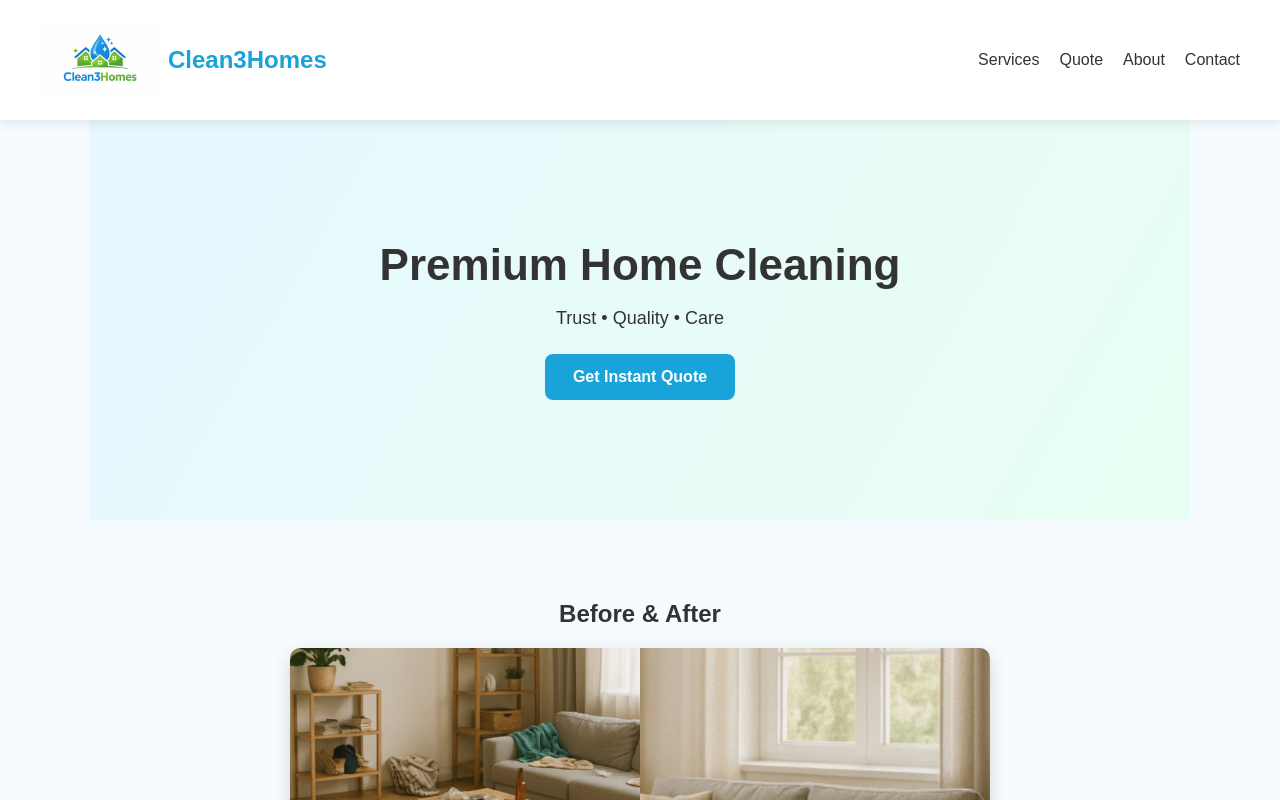
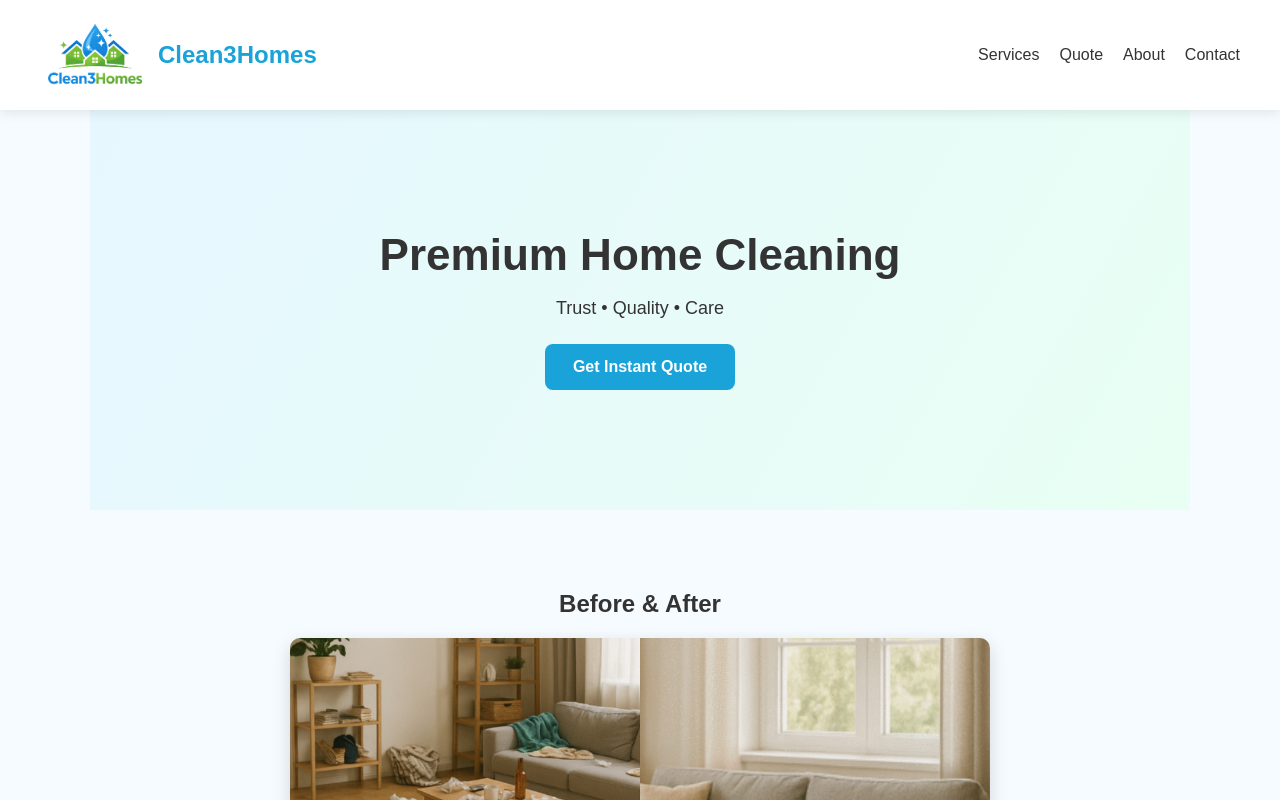
Before and after one commit to emersonscheffer/clean3homes, a React (Vite) app: page / in a window 1280 px wide. Shown: the top 800 px of the page. Built offline with nearby package versions, Linux system fonts and the light colour scheme.

Commit message:
add new logo

```diff
--- a/src/components/Footer.jsx
+++ b/src/components/Footer.jsx
@@ -1,7 +1,7 @@
 export default function Footer() {
   return (
     <footer className="footer">
-      <img width={"250px"} src="/logo2.png" alt="Clean3Homes Logo" />
+      <img width={"250px"} src="/logo3.png" alt="Clean3Homes Logo" />
     </footer>
   );
 }
--- a/src/components/Navbar.jsx
+++ b/src/components/Navbar.jsx
@@ -1,12 +1,11 @@
-import { FaBroom } from "react-icons/fa"
+// import { FaBroom } from "react-icons/fa"
 
-export default function Navbar(){
-return(
-
+export default function Navbar() {
+  return (
     <header className="navbar">
-
       <div className="logo">
-<img width={"120px"} src="/logo2.png" alt="Clean3Homes Logo" /> Clean3Homes
+        <img width={"110px"} src="/logo3.png" alt="Clean3Homes Logo" />{" "}
+        Clean3Homes
       </div>
 
       <nav>
@@ -15,8 +14,6 @@ return(
         <a href="#about">About</a>
         <a href="#contact">Contact</a>
       </nav>
-
     </header>
-
-)
+  );
 }
--- a/src/styles.css
+++ b/src/styles.css
@@ -310,6 +310,10 @@ z-index:2;
 text-align:center;
 }
 
+.footer img{
+box-shadow: #0a4d34 0px 0px 20px;
+}
+
 /* RESPONSIVE */
 
 @media (max-width:800px){
```
Also changed, not shown: public/logo3.jpg (added), public/logo3.png (added). Lines whose indentation alone changed are shown as unchanged.
